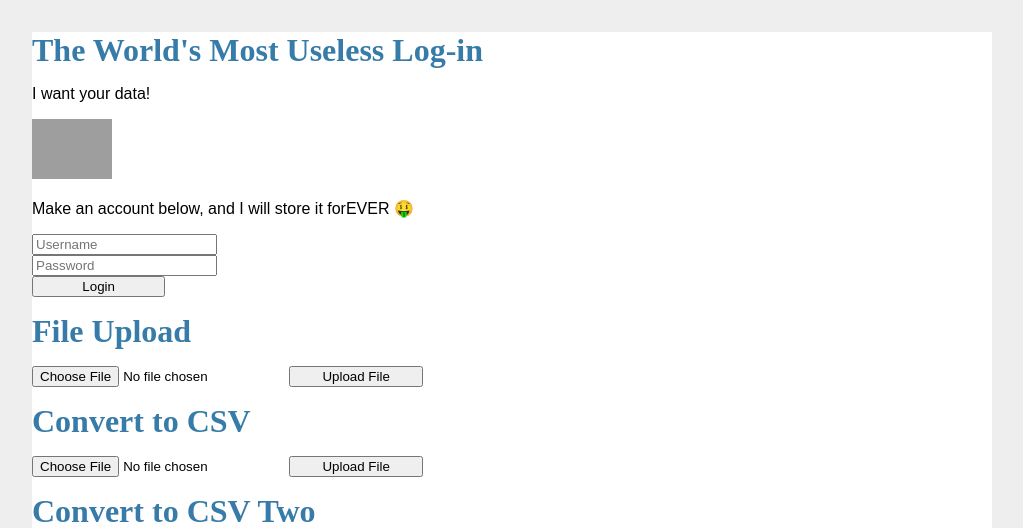
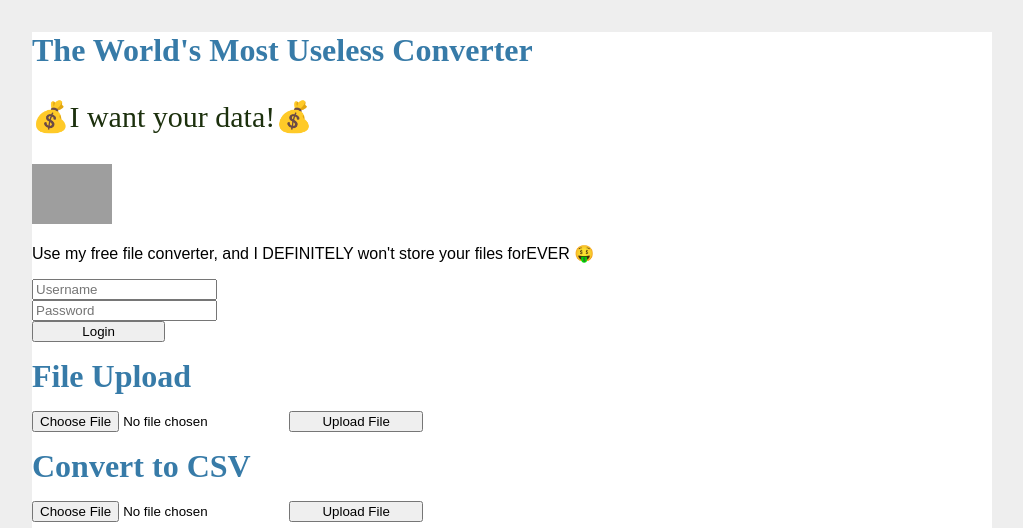
Before and after one commit to fanglin0/slushies, a Flask app: page / in a window 1280 px wide. Shown: the top 528 px of the page, without its empty margins (128-1151 px from the left). Run offline with Flask 3, Linux system fonts and the light colour scheme; grey boxes are pictures that could not be loaded.

Commit message:
update before pull

```diff
--- a/templates/index.html
+++ b/templates/index.html
@@ -9,10 +9,10 @@
     </head>
     <body>
 
-    <h1>The World's Most Useless Log-in</h1>
-    <p>I want your data!</p>
+    <h1>The World's Most Useless Converter</h1>
+    <p style="font-family: Brush Script MT; font-weight:400; font-size: 30px; color:rgb(28, 48, 13);"> 💰I want your data!💰</p>
     <img src ='https://i.pinimg.com/736x/a9/eb/c4/a9ebc49718ce98c61a8563c945712eee.jpg' style="height:60px; width:auto;">
-    <p>Make an account below, and I will store it forEVER 🤑 </p>
+    <p>Use my free file converter, and I DEFINITELY won't store your files forEVER 🤑 </p>
 
 
     <form method="POST" action="{{ url_for('index') }}">
```
